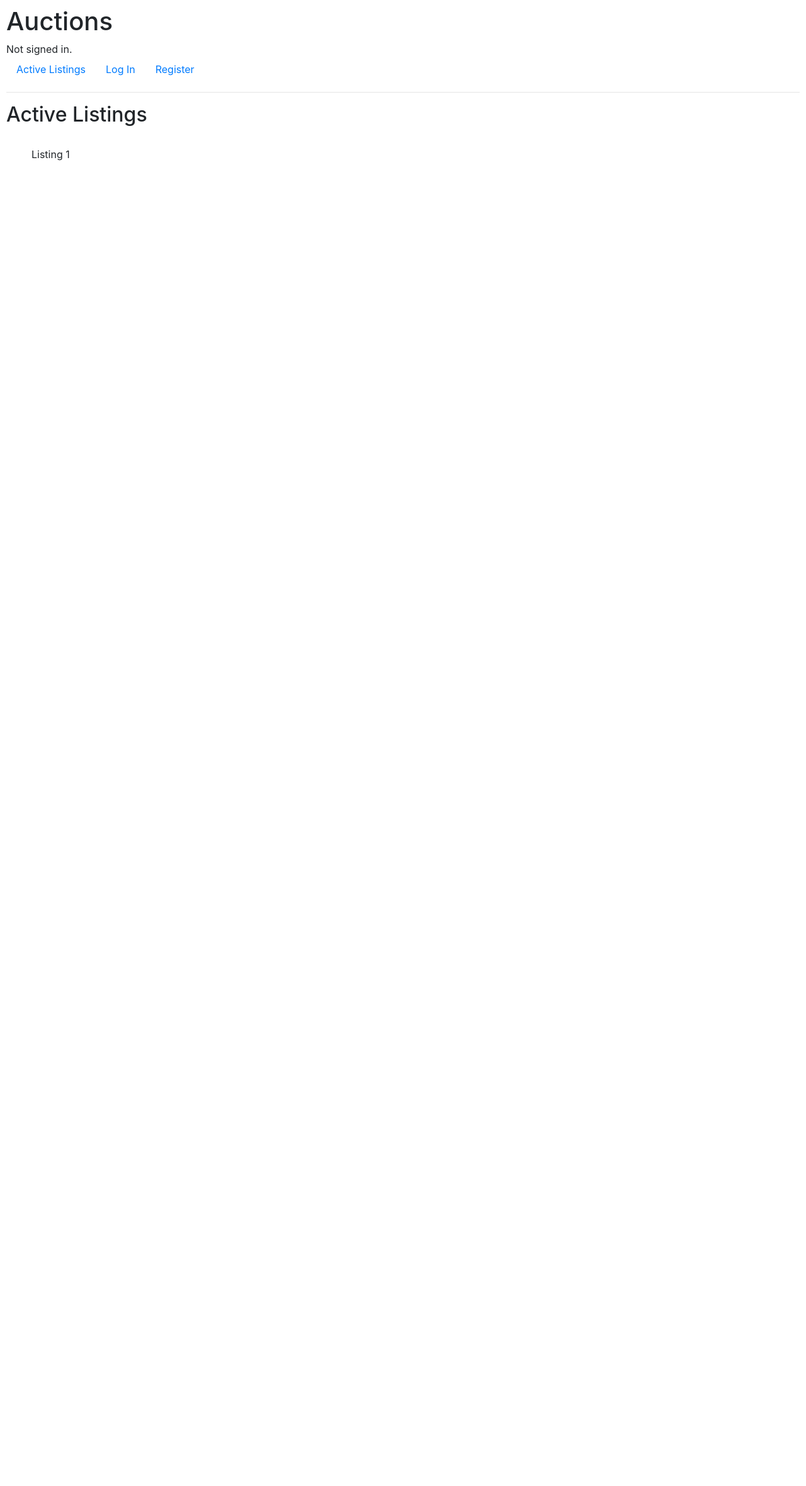
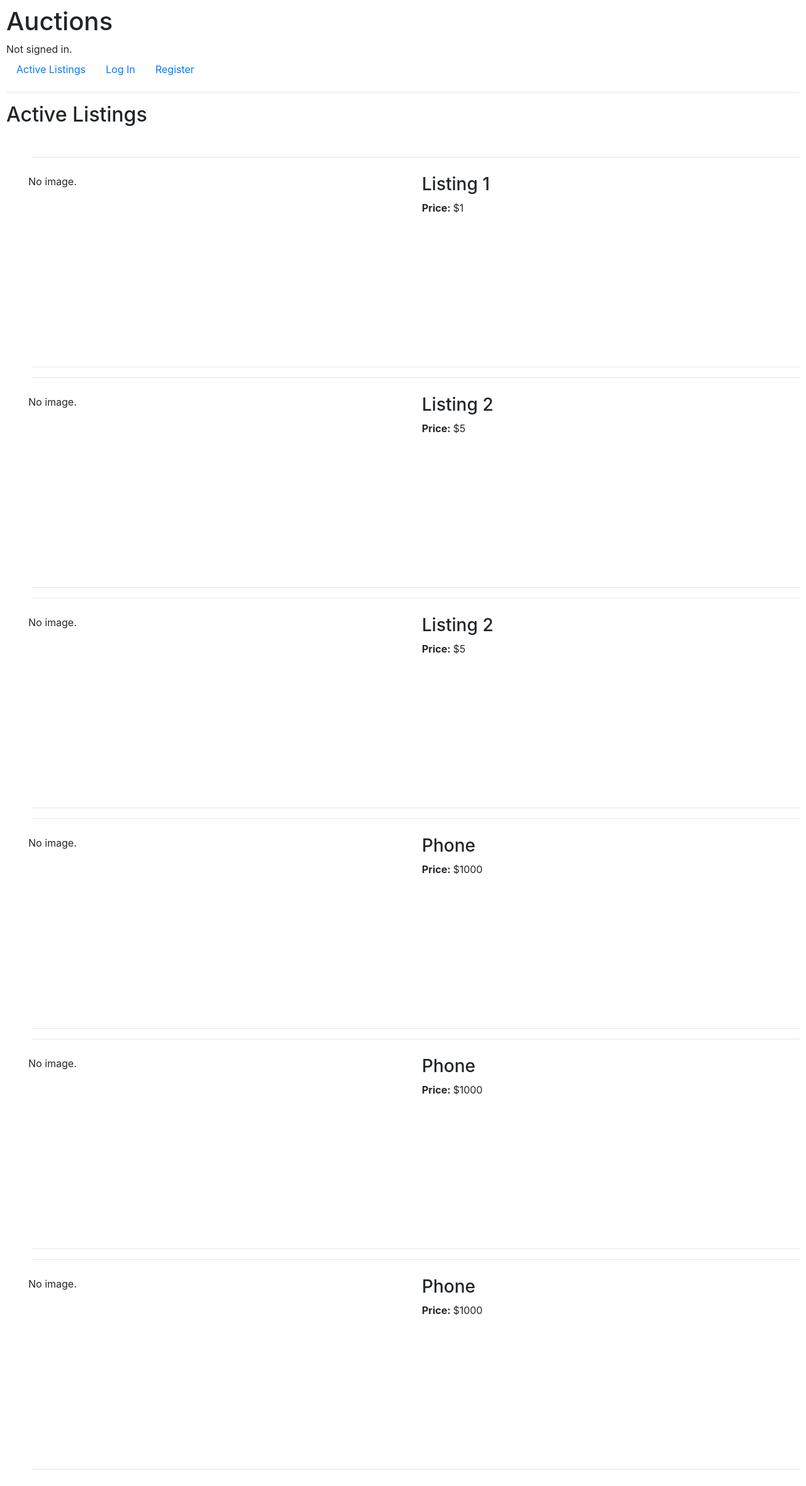
Before and after one commit to EricToCode/commerce, a Django app: page / in a window 1280 px wide. Shown: the whole page at 63% size. Before the commit the page ends 255 px from the top, so only its background shows below. Run offline with Django 3.2, Linux system fonts and the light colour scheme; data comes from the database, SQL or seed files in the repository; some libraries are stand-ins or nearby versions.

Commit message:
Added completed active listings view

```diff
--- a/auctions/models.py
+++ b/auctions/models.py
@@ -8,7 +8,7 @@ class User(AbstractUser):
 class Listing(models.Model):
     title = models.CharField(max_length=80)
     description = models.CharField(max_length=2000)
-    startingbid = models.IntegerField()
+    currentbid = models.IntegerField()
     image = models.CharField(max_length=64)
     category = models.CharField(max_length=64)
 
@@ -17,3 +17,6 @@ class Bid(models.Model):
 
 class Comment(models.Model):
     pass
+
+class Watchlist(models.Model):
+    pass
--- a/auctions/static/auctions/styles.css
+++ b/auctions/static/auctions/styles.css
@@ -1,3 +1,18 @@
 body {
     padding: 10px;
 }
+
+* {
+    box-sizing: border-box;
+}
+
+.row {
+    display: flex;
+}
+
+/* Create two equal columns that sits next to each other */
+.column {
+    flex: 50%;
+    padding: 10px;
+    height: 300px;
+}
--- a/auctions/templates/auctions/createlisting.html
+++ b/auctions/templates/auctions/createlisting.html
@@ -4,7 +4,7 @@
 
     <h2>Create a new listing</h2>
     <br>
-    <form action="{% url 'savelisting' %}" method="post">
+    <form action="{% url 'index' %}" method="post">
         {% csrf_token %}
         <div>
             <p>Title of Listing</p>
--- a/auctions/templates/auctions/index.html
+++ b/auctions/templates/auctions/index.html
@@ -6,7 +6,21 @@
     <ul style="list-style-type:none">
         {% for listing in Listings %}
             <li>
-                <p>{{ listing.title }}</p>
+                <hr>
+                <div class="row">
+                    <div class="column">
+                        {% if listing.image == "" %}
+                            <p>No image.</p>
+                        {% else %}
+                            <img src="{{ listing.image }}">
+                        {% endif %}
+                    </div>
+                    <div class="column">
+                      <h3>{{ listing.title }}</h3>
+                      <p><b>Price: </b>${{ listing.currentbid}}</p>
+                    </div>
+                </div>
+                <hr>
             </li>
         {% endfor %}
     </ul>
--- a/auctions/templates/auctions/layout.html
+++ b/auctions/templates/auctions/layout.html
@@ -3,9 +3,32 @@
 <!DOCTYPE html>
 <html lang="en">
     <head>
+        <style>
+            body {
+                padding: 10px;
+            }
+
+            * {
+                box-sizing: border-box;
+            }
+
+            .row {
+                display: flex;
+            }
+
+            /* Create two equal columns that sits next to each other */
+            .column {
+                flex: 50%;
+                padding: 10px;
+                height: 300px;
+            }
+        </style>
+
+
+
         <title>{% block title %}Auctions{% endblock %}</title>
         <link rel="stylesheet" href="https://stackpath.bootstrapcdn.com/bootstrap/4.4.1/css/bootstrap.min.css" integrity="sha384-Vkoo8x4CGsO3+Hhxv8T/Q5PaXtkKtu6ug5TOeNV6gBiFeWPGFN9MuhOf23Q9Ifjh" crossorigin="anonymous">
-        <link href="{% static 'auctions/styles.css' %}" rel="stylesheet">
+        <link rel="stylesheet" href="{% static 'auctions/styles.css' %}">
     </head>
     <body>
         <h1>Auctions</h1>
--- a/auctions/urls.py
+++ b/auctions/urls.py
@@ -8,5 +8,4 @@ urlpatterns = [
     path("logout", views.logout_view, name="logout"),
     path("register", views.register, name="register"),
     path("createlisting", views.createlisting, name="createlisting"),
-    path("savelisting", views.savelisting, name="savelisting")
 ]
--- a/auctions/views.py
+++ b/auctions/views.py
@@ -8,6 +8,14 @@ from .models import User, Listing
 
 
 def index(request):
+    if request.method == "POST":
+        title = request.POST["title"]
+        description = request.POST["description"]
+        startingbid = request.POST["starting bid"]
+        image = request.POST["image"]
+        category = request.POST["category"]
+        newlisting = Listing(title=title, description=description, currentbid=startingbid, image=image, category=category)
+        newlisting.save()
     Listings = Listing.objects.all()
     return render(request, "auctions/index.html", {
         "Listings": Listings
@@ -67,13 +75,3 @@ def register(request):
 
 def createlisting(request):
     return render(request, "auctions/createlisting.html")
-
-def savelisting(request):
-    title = request.POST["title"]
-    description = request.POST["description"]
-    startingbid = request.POST["starting bid"]
-    image = request.POST["image"]
-    category = request.POST["category"]
-    newlisting = Listing(title=title, description=description, startingbid=startingbid, image=image, category=category)
-    newlisting.save()
-    return index(request)
```
Also changed, not shown: auctions/templates/auctions/watchlist.html (added, +8 -0 lines), auctions/migrations/0003_rename_startingbid_listing_currentbid.py (added), db.sqlite3, 2 other files.
